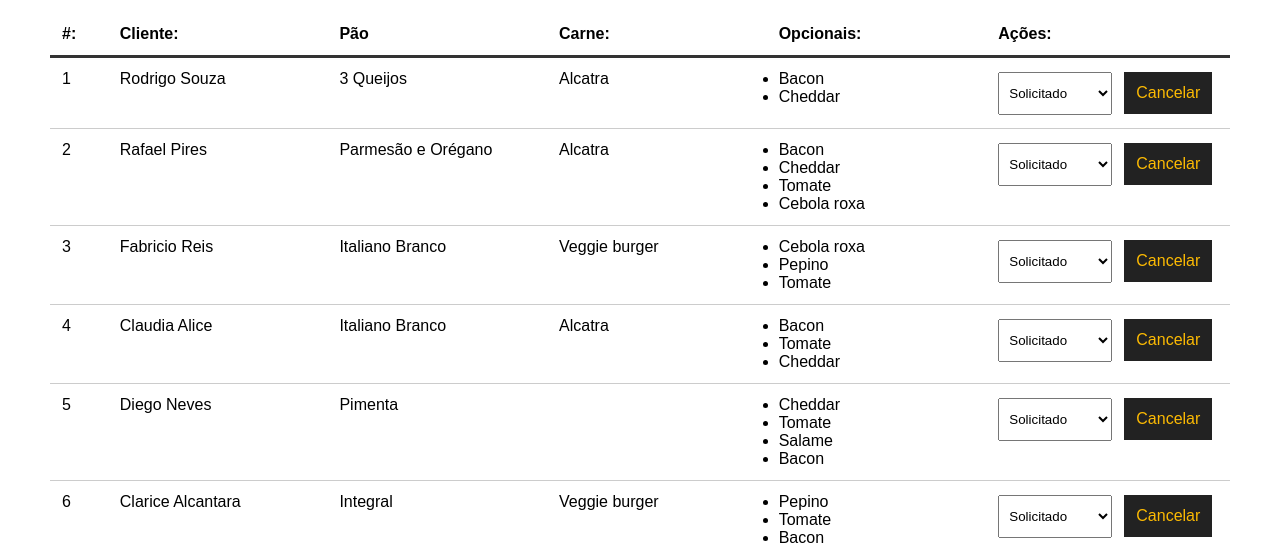
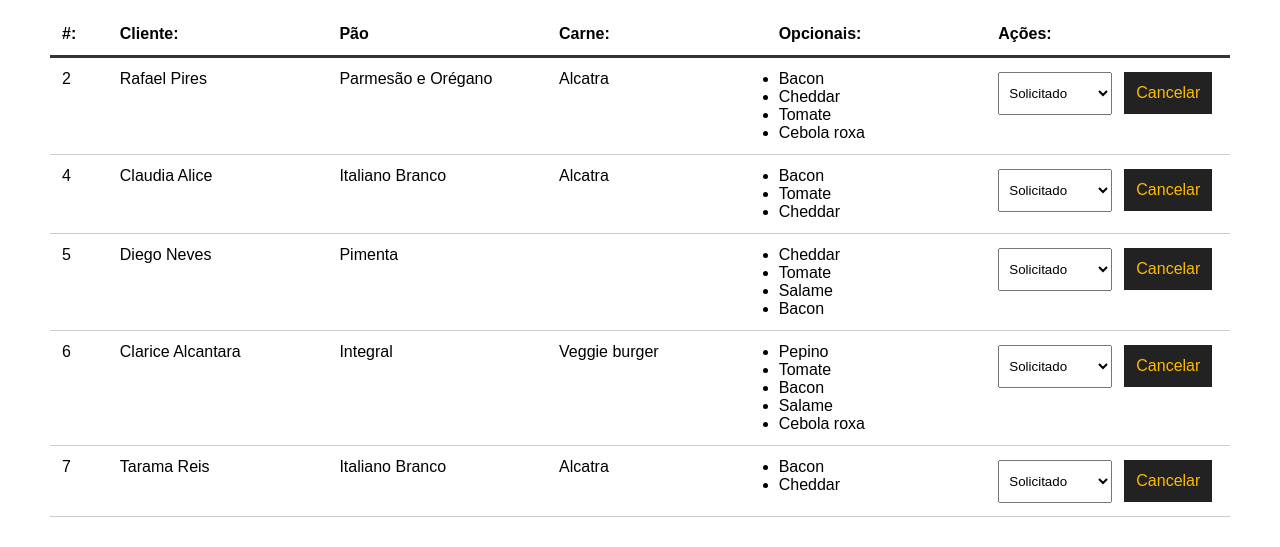
Before and after one commit to Rodkross/make_your_burguer, a Vue app: page /pedidos in a window 1280 px wide. Shown: the part 191-738 px from the top of the page. Built offline with nearby package versions, Linux system fonts and the light colour scheme; data requests are answered from the project's data file.

Commit message:
finalizando aula 31

```diff
--- a/db/db.json
+++ b/db/db.json
@@ -87,17 +87,6 @@
   ],
   "burgers": [
     {
-      "nome": "Rodrigo Souza",
-      "carne": "Alcatra",
-      "pao": "3 Queijos",
-      "opcionais": [
-        "Bacon",
-        "Cheddar"
-      ],
-      "status": "Solicitado",
-      "id": 1
-    },
-    {
       "nome": "Rafael Pires",
       "carne": "Alcatra",
       "pao": "Parmesão e Orégano",
@@ -109,18 +98,6 @@
       ],
       "status": "Solicitado",
       "id": 2
-    },
-    {
-      "nome": "Fabricio Reis",
-      "carne": "Veggie burger",
-      "pao": "Italiano Branco",
-      "opcionais": [
-        "Cebola roxa",
-        "Pepino",
-        "Tomate"
-      ],
-      "status": "Solicitado",
-      "id": 3
     },
     {
       "nome": "Claudia Alice",
@@ -162,39 +139,15 @@
       "id": 6
     },
     {
-      "nome": "Natani Oliveira",
-      "carne": "Picanha",
-      "pao": "3 Queijos",
+      "nome": "Tarama Reis",
+      "carne": "Alcatra",
+      "pao": "Italiano Branco",
       "opcionais": [
         "Bacon",
-        "Tomate",
         "Cheddar"
       ],
       "status": "Solicitado",
       "id": 7
-    },
-    {
-      "nome": "Jalin Rabei",
-      "carne": "Picanha",
-      "pao": "Australiano",
-      "opcionais": [
-        "Cebola roxa",
-        "Tomate",
-        "Cheddar"
-      ],
-      "status": "Solicitado",
-      "id": 8
-    },
-    {
-      "nome": "Alice Moura",
-      "carne": "Veggie burger",
-      "pao": "3 Queijos",
-      "opcionais": [
-        "Bacon",
-        "Pepino"
-      ],
-      "status": "Solicitado",
-      "id": 9
     }
   ]
 }
--- a/src/components/Dashboard.vue
+++ b/src/components/Dashboard.vue
@@ -30,7 +30,7 @@
             {{ s.tipo }}
             </option>
           </select>
-          <button class="delete-btn">Cancelar</button>
+          <button class="delete-btn" @click="deleteBurger(burger.id)">Cancelar</button>
         </div>
       </div>
     </div>
@@ -69,6 +69,18 @@
       this.status = data;
 
       console.log(data);
+    },
+    async deleteBurger(id) {
+      const req = await fetch(`http://localhost:3000/burgers/${id}`, {
+        method: "DELETE"
+      });
+
+      const res = await req.json();
+
+      //msg
+
+      this.getPedidos();
+
     }
   },
   mounted() {
```
